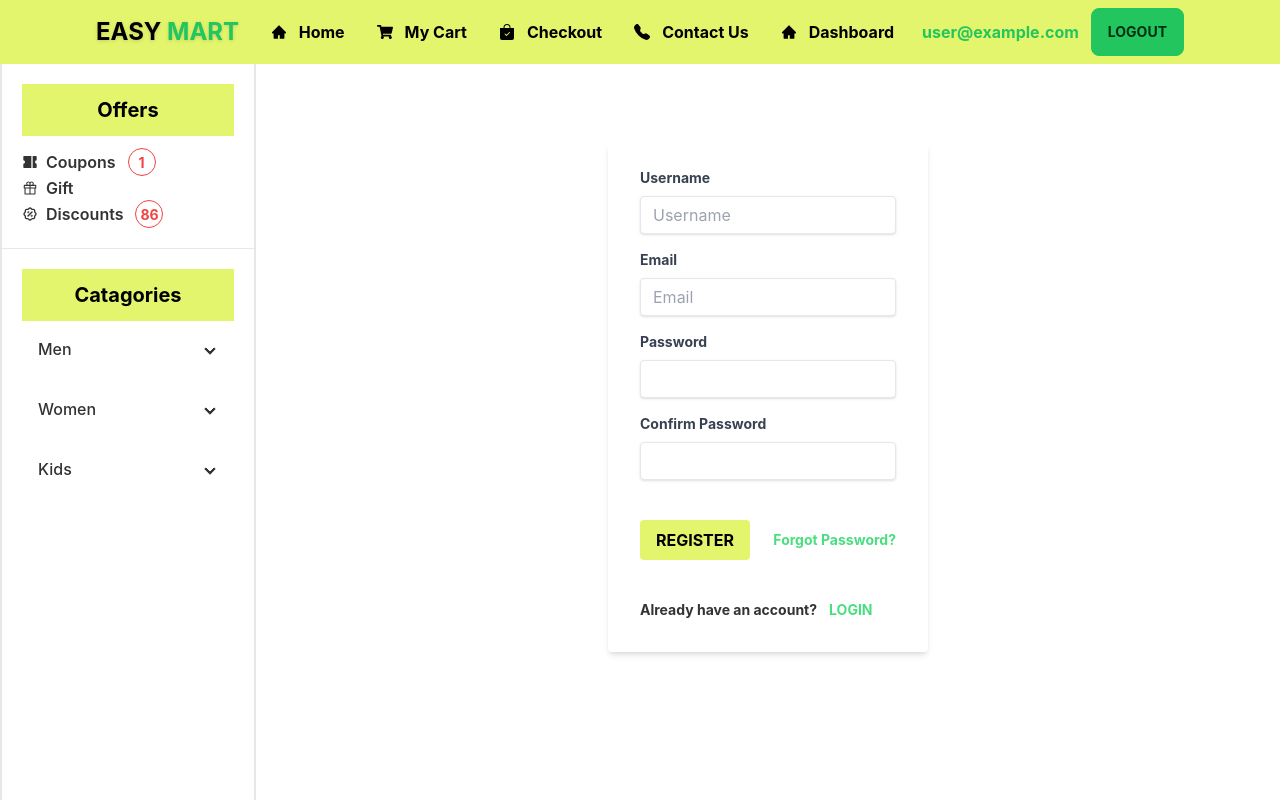
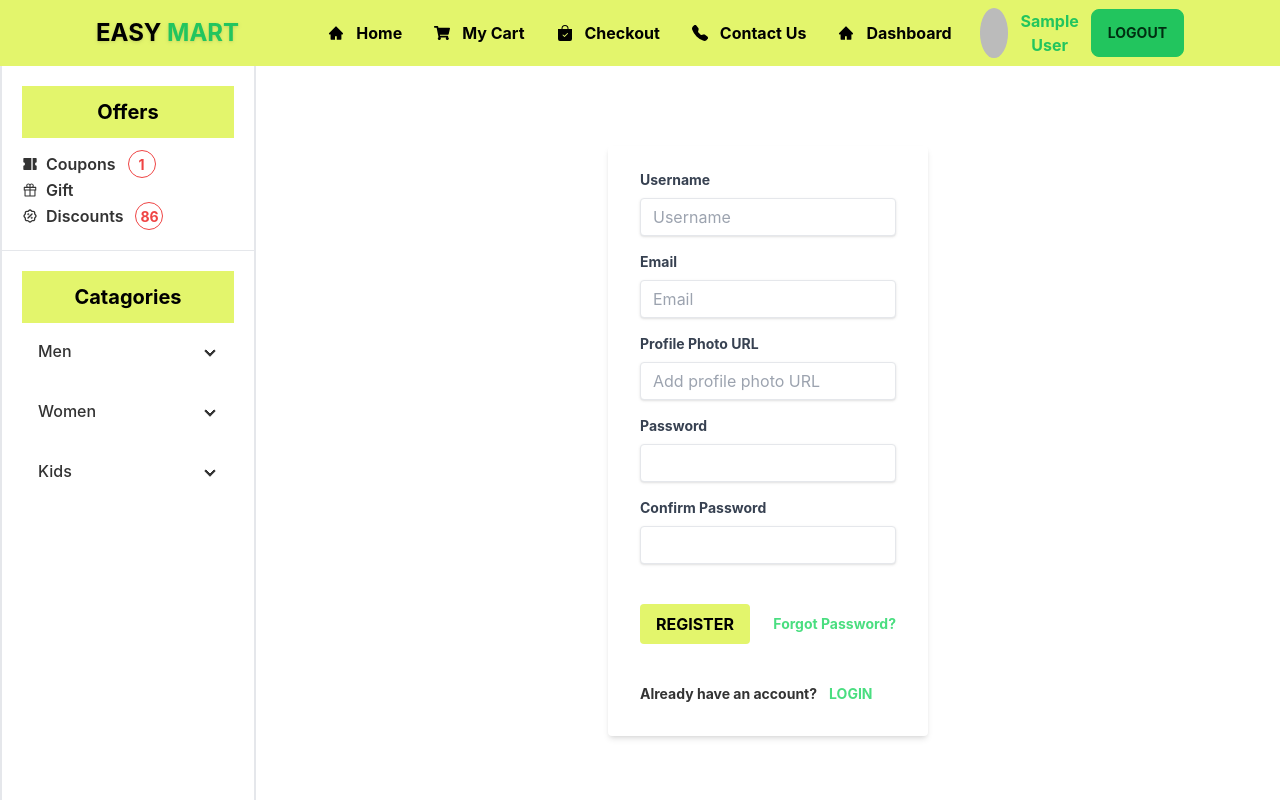
Before and after one commit to MAYINUDDINDIU/EasyMart-runtime-terror-frontend, a React (Create React App) app: page /register in a window 1280 px wide. Shown: the top 800 px of the page. Built offline with nearby package versions, Linux system fonts and the light colour scheme; no server answers; sample sign-in values are in the browser's storage.

Commit message:
details are shown in modal

```diff
--- a/src/Pages/Product/SingleProduct.js
+++ b/src/Pages/Product/SingleProduct.js
@@ -1,7 +1,8 @@
 import React, { useState } from "react";
+import Modal from "../../features/Modal";
 import "./SingleProduct.css";
 const SingleProduct = ({ pd }) => {
-  const { name, img, price, quantity } = pd;
+  const { _id, name, img, price, quantity } = pd;
   const [isHovering, setIsHovering] = useState(false);
   const handleMouseOver = () => {
     setIsHovering(true);
@@ -12,7 +13,7 @@ const SingleProduct = ({ pd }) => {
   return (
     <div className="card bordered rounded lg:w-60 w-72 h-80 hover:scale-105 duration-500 cardBg shadow-xl cursor-pointer">
       <section
-        className="relative"
+        className="relative "
         onMouseOver={handleMouseOver}
         onMouseOut={handleMouseOut}
       >
@@ -22,10 +23,17 @@ const SingleProduct = ({ pd }) => {
           </div>
         </figure>
         {isHovering && (
-          <button className="btn  bg-secondary hover:bg-secondary text-black border-0  absolute bottom-0 left-0 w-full rounded-none">
-            Details &nbsp;
-            <ion-icon name="chevron-forward-outline"></ion-icon>
-          </button>
+          <>
+            {" "}
+            <label
+              for={`my-modal-${_id}`}
+              class="btn modal-button bg-secondary hover:bg-secondary text-black border-0  absolute bottom-0 left-0 w-full rounded-none"
+            >
+              Details &nbsp;{" "}
+              <ion-icon name="chevron-forward-outline"></ion-icon>
+            </label>
+            <Modal pd={pd} key={_id}></Modal>
+          </>
         )}
       </section>
 
--- a/src/Pages/Shared/Navbar.js
+++ b/src/Pages/Shared/Navbar.js
@@ -17,6 +17,7 @@ const Navbar = () => {
   };
   const navItems = (
     <>
+    {console.log(user)}
       <li>
         <Link to="/" className="font-bold">
           <AiFillHome></AiFillHome>Home
@@ -110,7 +111,7 @@ const Navbar = () => {
         </div> */}
         {user ? (
           <>
-            <span className="text-primary mx-3 font-bold">{user?.email}</span>{" "}
+            <span className="text-primary mx-3 font-bold flex items-center w-1/2"> <div><img src={user?.photoURL} alt="profileImg" className="mr-5" style={{height:"50px",width:"70%", borderRadius:"50%"}}/></div>{user?.displayName} </span>{" "}
             <button className="btn btn-primary font-bold" onClick={logout}>
               Logout
             </button>
--- a/src/componets/Register/Register.js
+++ b/src/componets/Register/Register.js
@@ -4,20 +4,25 @@ import { Link, useNavigate } from "react-router-dom";
 import { useCreateUserWithEmailAndPassword } from "react-firebase-hooks/auth";
 import auth from "../../firebase.init";
 import Loading from "../../utilities/Loading/Loading";
+import { useUpdateProfile } from 'react-firebase-hooks/auth';
+
 const Register = () => {
   const [createUserWithEmailAndPassword, user, loading, error] =
     useCreateUserWithEmailAndPassword(auth);
   const [passwordMatchError, setPasswordMatchError] = useState("");
+  const [updateProfile, updating, error_update] = useUpdateProfile(auth);
 
   const navigate = useNavigate();
   const { register, handleSubmit } = useForm();
-  const onSubmit = (data) => {
-    // const name = data.name;
+  const onSubmit =async (data) => {
+    const name = data.name;
+    const photo = data.photo;
     const email = data.email;
     const password = data.password;
     const cpassword = data.cpassword;
     if (password === cpassword) {
-      createUserWithEmailAndPassword(email, password);
+      await createUserWithEmailAndPassword(email, password);
+      await updateProfile({displayName: name, photoURL: photo})
       if (user) {
         navigate("/dashboard");
       }
@@ -72,6 +77,18 @@ const Register = () => {
             className="block text-gray-700 text-sm font-bold mb-2 text-left mt-4"
             for="username"
           >
+            Profile Photo URL
+          </label>
+          <input
+            {...register("photo", { required: true })}
+            className="shadow appearance-none border rounded w-full py-2 px-3 text-gray-700 leading-tight focus:outline-none focus:shadow-outline"
+            type="text"
+            placeholder="Add profile photo URL"
+          />
+          <label
+            className="block text-gray-700 text-sm font-bold mb-2 text-left mt-4"
+            for="username"
+          >
             Password
           </label>
           <input
--- /dev/null
+++ b/src/features/Modal.js
@@ -0,0 +1,32 @@
+import React from "react";
+
+const Modal = ({ pd }) => {
+  const { _id, name, img, price, quantity } = pd;
+  return (
+    <div>
+      {/* <label
+        for="my-modal-3"
+        class="btn modal-button bg-secondary hover:bg-secondary text-black border-0  absolute bottom-0 left-0 w-full rounded-none"
+      >
+        Details &nbsp; <ion-icon name="chevron-forward-outline"></ion-icon>
+      </label> */}
+      <input type="checkbox" id={`my-modal-${_id}`} class="modal-toggle" />
+      <div class="modal ">
+        <div class="modal-box  ">
+          <label
+            for={`my-modal-${_id}`}
+            class="btn btn-sm btn-circle absolute right-2 top-2 "
+          >
+            ✕
+          </label>
+          <h3 class="text-lg font-bold">{name}</h3>
+          <p class="py-4">
+            <b>Price:</b> ${price}
+          </p>
+        </div>
+      </div>
+    </div>
+  );
+};
+
+export default Modal;
```
